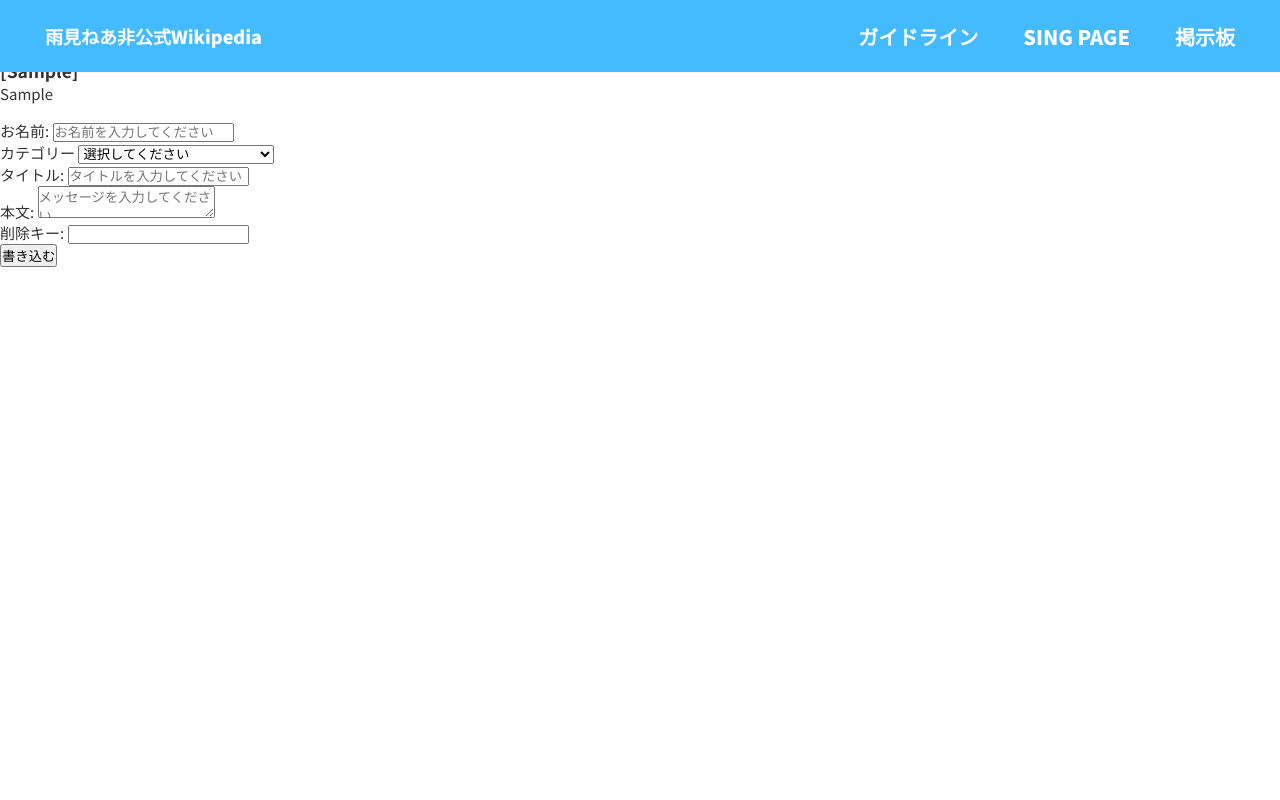
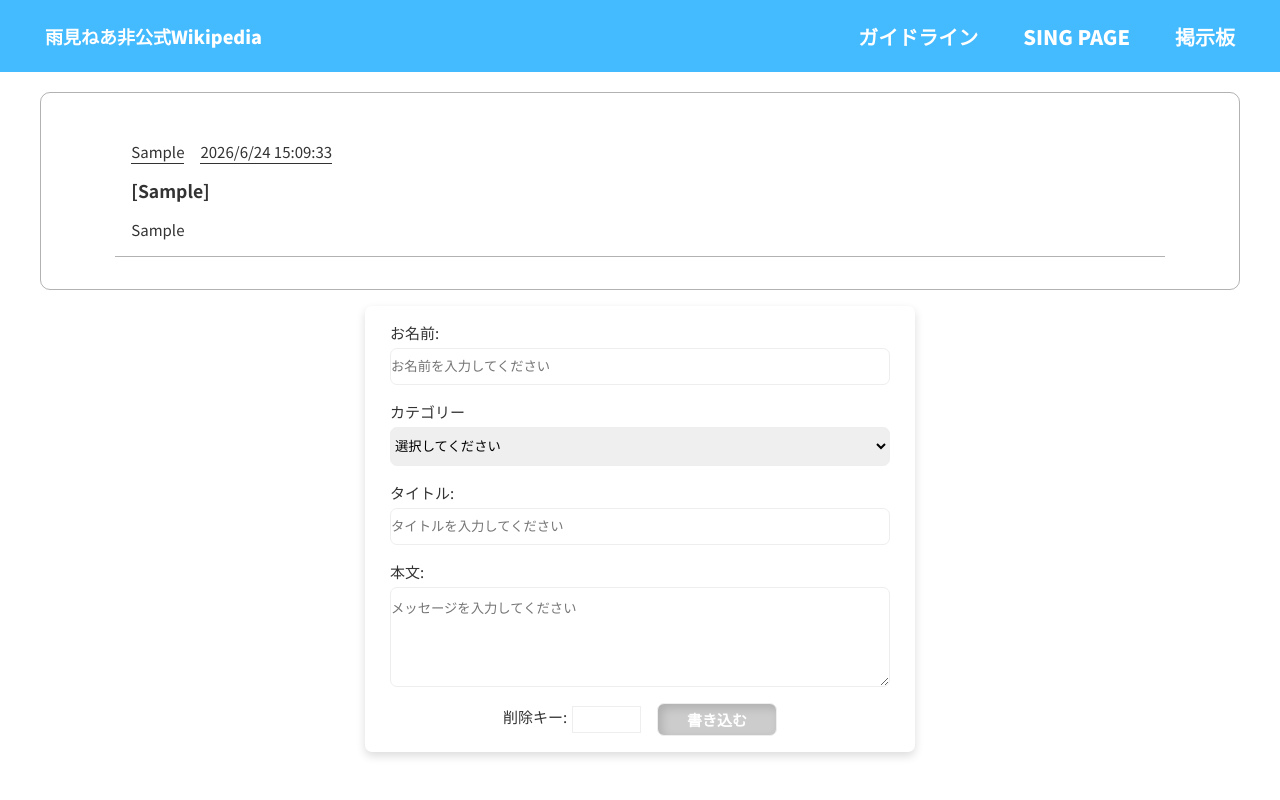
Before and after one commit to Waz-Studio92/nea-fan-site, a website built with Vite: page bbs.html in a window 1280 px wide. Both pictures are taken after typing "Sample", "Sample", "Sample", "Sample123" into the empty fields and a click on the button "書き込む". Shown: the top 800 px of the page. Built offline with nearby package versions, Linux system fonts and the light colour scheme.

Commit message:
掲示板, form のstylesを追加

```diff
--- a/src/css/style.scss
+++ b/src/css/style.scss
@@ -816,7 +816,8 @@ video {
 }
 
 .song {
-	padding: 0 1rem
+	background-color: var(--recommend-base-color);
+	padding: 0 1rem 1rem;
 }
 
 .song-box {
@@ -955,3 +956,198 @@ video {
 		text-decoration: underline;
 	}
 }
+
+/* -BBS- */
+
+.notice-sec {
+	padding: 0 1rem;
+}
+
+.timeline {
+	background-color: var(--timeline-bg-color);
+	display: flex;
+	flex-direction: column;
+	margin: 92px auto 0;
+	padding: 2rem 1rem;
+	width: 100%;
+	max-width: 1200px;
+	border: 1px solid var(--border-color);
+	border-radius: 10px;
+}
+
+.post {
+	margin: 0 auto;
+	padding: 1rem;
+	display: flex;
+	flex-direction: column;
+	text-align: left;
+	width: 90%;
+	gap: 1rem;
+	border-bottom: 1px solid var(--border-color);
+
+	&-header {
+		display: flex;
+		flex-direction: row;
+		width: fit-content;
+		gap: 1rem;
+
+		@media (max-width:650px) {
+			display: flex;
+			flex-direction: column;
+			margin: 0 auto;
+		}
+	}
+
+	&-account,
+	&-date {
+		width: fit-content;
+		position: relative;
+		color: var(--text-color);
+	}
+
+	&-account::before,
+	&-date::before {
+		background-color: currentColor;
+		position: absolute;
+		content: '';
+		width: 100%;
+		height: 1px;
+		left: 0;
+		bottom: -2px;
+	}
+}
+
+.form {
+	width: 100%;
+	max-width: 1200px;
+}
+
+.bbs__table {
+	box-sizing: border-box;
+	background-color: #fff;
+	margin: 0 auto;
+	padding: 1rem;
+	display: flex;
+	flex-direction: column;
+	width: 100%;
+	max-width: 550px;
+	text-align: left;
+	color: #333;
+	gap: 1rem;
+	border-radius: 7px;
+	box-shadow: 0 4px 10px rgba(0, 0, 0, .14);
+}
+
+.field {
+	display: flex;
+	flex-direction: column;
+	width: 100%;
+	max-width: 500px;
+	margin: 0 auto;
+	gap: 5px;
+}
+
+.field__label {
+	display: block;
+	width: fit-content;
+	cursor: pointer;
+	transition: .4s ease;
+}
+
+.field__label:hover,
+.field__label:focus {
+	color: #94a4ff;
+}
+
+.field__protocol {
+	display: block;
+	padding: 10px 0;
+	border-radius: 7px;
+	border: 1px solid #eee;
+	cursor: pointer;
+}
+
+.field__protocol:focus {
+	outline: none;
+	border: 2px solid #94a4ff;
+}
+
+.category {
+	display: block;
+	padding: 10px 0;
+	border: 1px solid #eee;
+	border-radius: 7px;
+	cursor: pointer;
+}
+
+.category:focus {
+	outline: none;
+	border: 2px solid #94a4ff;
+}
+
+.textarea {
+	min-height: 100px;
+}
+
+.field-row {
+	display: flex;
+	flex-direction: row;
+	gap: 1rem;
+	margin: 0 auto;
+	align-items: center;
+}
+
+.delete-key-block {
+	display: flex;
+	flex-direction: row;
+	width: fit-content;
+
+}
+
+.delete-key-box {
+	height: auto;
+	width: fit-content;
+}
+
+.delete-key {
+	width: 100%;
+	max-width: 100px;
+	padding: 5px 0;
+	border: 1px solid #eee;
+}
+
+.delete-key:focus {
+	outline: none;
+	border: 2px solid #94a4ff;
+}
+
+
+.delete-label {
+	display: block;
+	width: 100%;
+	cursor: pointer;
+}
+
+
+.submit {
+	display: block;
+	background-color: #fff;
+	padding: 5px 1rem;
+	width: 100%;
+	max-width: 120px;
+	border: 1px solid #eee;
+	border-radius: 7px;
+	cursor: pointer;
+	transition: .25s ease;
+	font-size: 17px;
+	font-weight: 700;
+
+	&:hover,
+	&:focus {
+		display: block;
+		background-color: #ccc;
+		box-shadow: inset 4px 4px 10px rgba(0, 0, 0, .14);
+		font-size: 15px;
+		color: #fff;
+	}
+}
```
